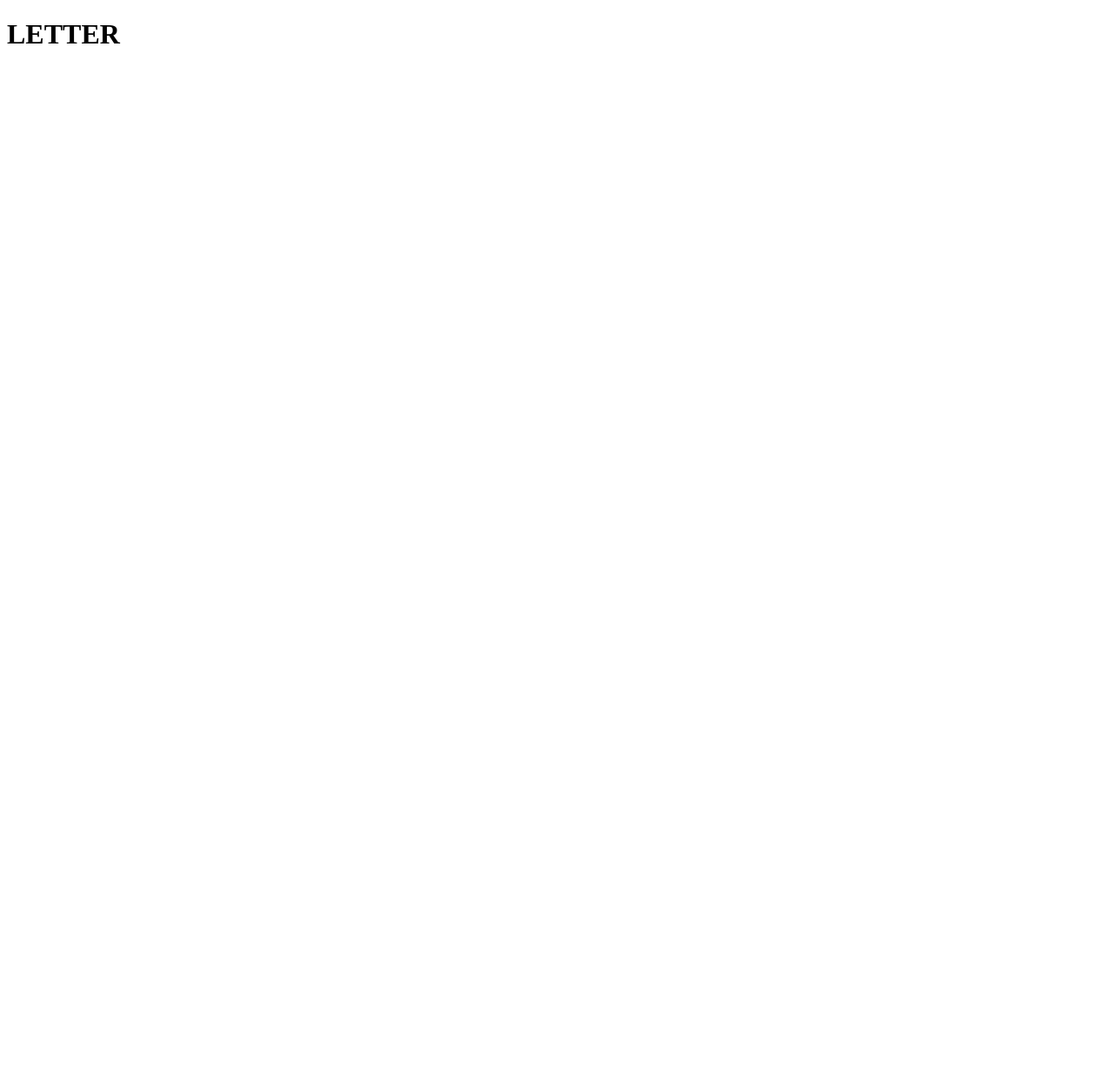
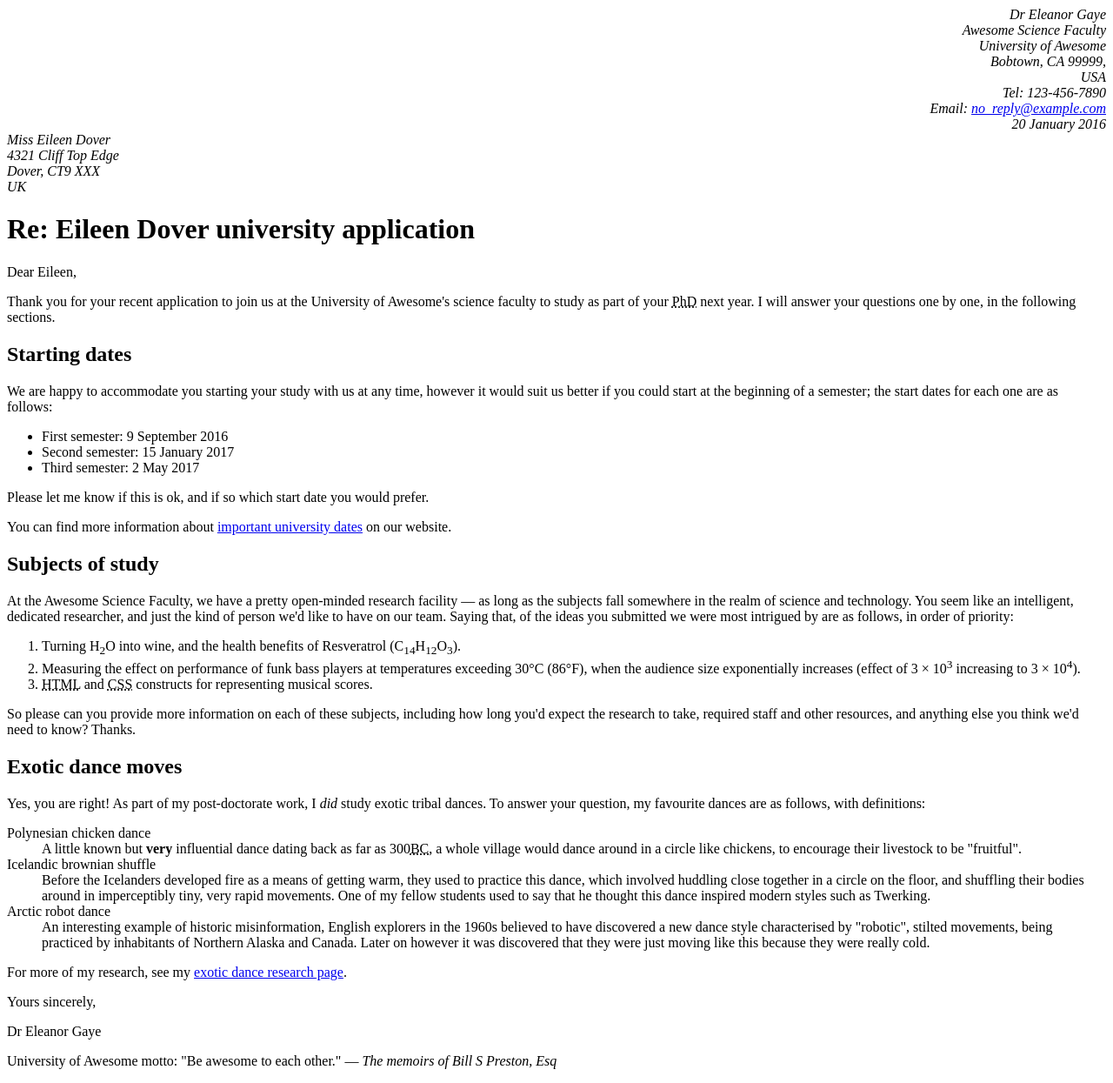
Before and after one commit to FarhanKhalid1/INFT1206WINTER25SECTION10, a plain HTML site: page ASSIGNMENT 1/PART 1.HTML in a window 1280 px wide. Shown: the whole page at 87% size. Before the commit the page ends 800 px from the top, so only its background shows below. Drawn offline with Linux system fonts and the light colour scheme.

Commit message:
part 1 assignement 1

```diff
--- a/ASSIGNMENT 1/PART 1.HTML
+++ b/ASSIGNMENT 1/PART 1.HTML
@@ -1,11 +1,87 @@
 <!DOCTYPE html>
 <html lang="en">
 <head>
-    <meta charset="UTF-8">
-    <meta name="viewport" content="width=device-width, initial-scale=1.0">
-    <title>Document</title>
+    <meta charset="utf-8">
+    <meta name="author" content="Dr Eleanor Gaye">
+    <title>University of Awesome: Letter</title>
+    <style>
+        .sender-column {
+            text-align: right;
+        }
+    </style>
 </head>
 <body>
-   <H1>LETTER</H1>
+    <address class="sender-column">
+        Dr Eleanor Gaye<br>
+        Awesome Science Faculty<br>
+        University of Awesome<br>
+        Bobtown, CA 99999,<br>
+        USA<br>
+        Tel: 123-456-7890<br>
+        Email: <a href="mailto:no_reply@example.com">no_reply@example.com</a><br>
+        <time datetime="2016-01-20">20 January 2016</time>
+    </address>
+
+    <address>
+        Miss Eileen Dover<br>
+        4321 Cliff Top Edge<br>
+        Dover, CT9 XXX<br>
+        UK
+    </address>
+
+    <h1>Re: Eileen Dover university application</h1>
+
+    <p>Dear Eileen,</p>
+
+    <p>Thank you for your recent application to join us at the University of Awesome's science faculty to study as part of your <abbr title="Doctor of Philosophy">PhD</abbr> next year. I will answer your questions one by one, in the following sections.</p>
+
+    <h2>Starting dates</h2>
+
+    <p>We are happy to accommodate you starting your study with us at any time, however it would suit us better if you could start at the beginning of a semester; the start dates for each one are as follows:</p>
+
+    <ul>
+        <li>First semester: <time datetime="2016-09-09">9 September 2016</time></li>
+        <li>Second semester: <time datetime="2017-01-15">15 January 2017</time></li>
+        <li>Third semester: <time datetime="2017-05-02">2 May 2017</time></li>
+    </ul>
+
+    <p>Please let me know if this is ok, and if so which start date you would prefer.</p>
+
+    <p>You can find more information about <a href="http://example.com" title="Important university dates">important university dates</a> on our website.</p>
+
+    <h2>Subjects of study</h2>
+
+    <p>At the Awesome Science Faculty, we have a pretty open-minded research facility — as long as the subjects fall somewhere in the realm of science and technology. You seem like an intelligent, dedicated researcher, and just the kind of person we'd like to have on our team. Saying that, of the ideas you submitted we were most intrigued by are as follows, in order of priority:</p>
+
+    <ol>
+        <li>Turning H<sub>2</sub>O into wine, and the health benefits of Resveratrol (C<sub>14</sub>H<sub>12</sub>O<sub>3</sub>).</li>
+        <li>Measuring the effect on performance of funk bass players at temperatures exceeding 30°C (86°F), when the audience size exponentially increases (effect of 3 × 10<sup>3</sup> increasing to 3 × 10<sup>4</sup>).</li>
+        <li><abbr title="Hypertext Markup Language">HTML</abbr> and <abbr title="Cascading Style Sheets">CSS</abbr> constructs for representing musical scores.</li>
+    </ol>
+
+    <p>So please can you provide more information on each of these subjects, including how long you'd expect the research to take, required staff and other resources, and anything else you think we'd need to know? Thanks.</p>
+
+    <h2>Exotic dance moves</h2>
+
+    <p>Yes, you are right! As part of my post-doctorate work, I <em>did</em> study exotic tribal dances. To answer your question, my favourite dances are as follows, with definitions:</p>
+
+    <dl>
+        <dt>Polynesian chicken dance</dt>
+        <dd>A little known but <strong>very</strong> influential dance dating back as far as 300<abbr title="Before Christ">BC</abbr>, a whole village would dance around in a circle like chickens, to encourage their livestock to be "fruitful".</dd>
+
+        <dt>Icelandic brownian shuffle</dt>
+        <dd>Before the Icelanders developed fire as a means of getting warm, they used to practice this dance, which involved huddling close together in a circle on the floor, and shuffling their bodies around in imperceptibly tiny, very rapid movements. One of my fellow students used to say that he thought this dance inspired modern styles such as Twerking.</dd>
+
+        <dt>Arctic robot dance</dt>
+        <dd>An interesting example of historic misinformation, English explorers in the 1960s believed to have discovered a new dance style characterised by "robotic", stilted movements, being practiced by inhabitants of Northern Alaska and Canada. Later on however it was discovered that they were just moving like this because they were really cold.</dd>
+    </dl>
+
+    <p>For more of my research, see my <a href="http://example.com" title="Exotic dance research page">exotic dance research page</a>.</p>
+
+    <p>Yours sincerely,</p>
+
+    <p>Dr Eleanor Gaye</p>
+
+    <p>University of Awesome motto: "Be awesome to each other." — <cite>The memoirs of Bill S Preston, Esq</cite></p>
 </body>
 </html>
```
Also changed, not shown: index.html (+4 -0 lines), Output.txt (added).
